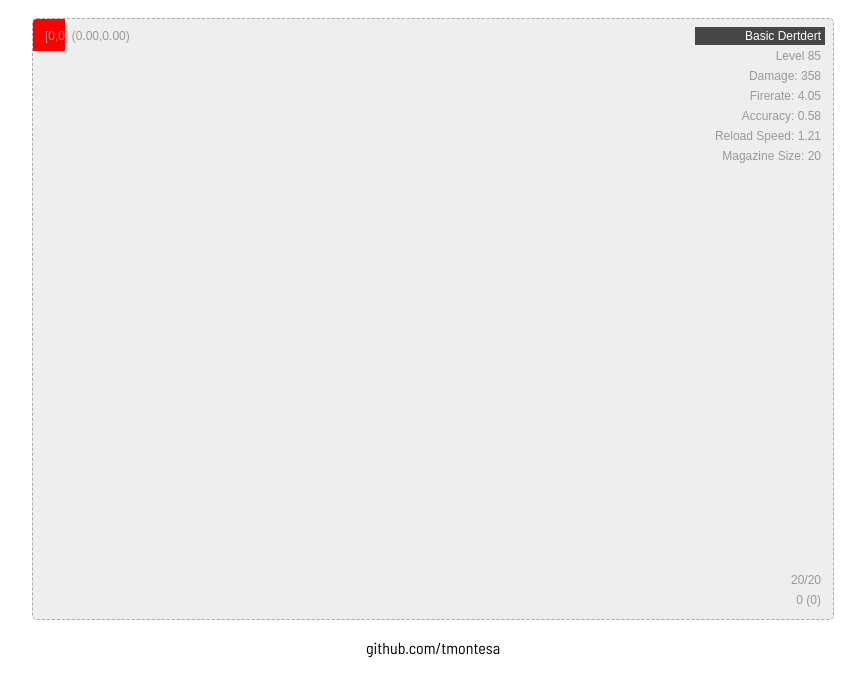
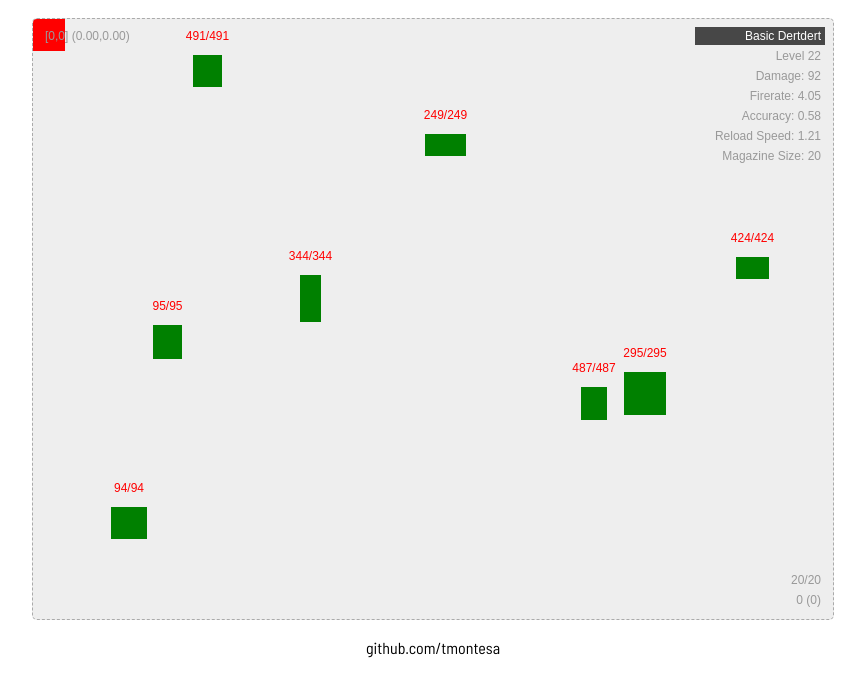
Before and after one commit to tmontesa/magic-prototype, a plain HTML site: page index.html in a window 1280 px wide. Shown: the part 102-798 px from the top of the page, without its empty margins (207-1072 px from the left). Drawn offline with Linux system fonts and the light colour scheme.

Commit message:
Debug enemies added

```diff
--- a/index.html
+++ b/index.html
@@ -19,6 +19,7 @@
 <script src="script/assets.js"></script>
 
 <script src="script/objects/player.js"></script>
+<script src="script/objects/enemy.js"></script>
 <script src="script/objects/rarity.js"></script>
 <script src="script/objects/casterpart.js"></script>
 <script src="script/objects/caster.js"></script>
--- a/script/debug.js
+++ b/script/debug.js
@@ -53,10 +53,27 @@ function debug_player_information() {
     ctx.closePath();
 }
 
+function debug_enemy_information() {
+    ctx.beginPath();
+    ctx.textAlign = "center";
+    ctx.textBaseline = "bottom";
+    ctx.fillStyle = "#f00";
+
+    for (var i = 0; i < enemies.length; i++) {
+        ctx.beginPath();
+        ctx.fillText(enemies[i].health + "/" + enemies[i].max_health,
+            enemies[i].x + (enemies[i].w/2), enemies[i].y - debug_padding);
+        ctx.closePath();
+    }
+
+    ctx.closePath();
+}
+
 //
 // Main
 //
 
 function debug() {
     debug_player_information();
+    debug_enemy_information();
 }
--- a/script/game.js
+++ b/script/game.js
@@ -19,10 +19,16 @@ document.addEventListener("keyup", handlerKeyUp, false);
 
 // Instances of objects.
 var player = new Player();
+
 var projectiles = [];
 player.equip[0] = generate_caster(player.level);
 player.magazine = player.equip[0].magazinesize;
 console.log(player.equip[0]);
+
+var enemies = [];
+for (var i = 0; i < 8; i++) {
+    enemies.push(generate_enemy());
+}
 
 //
 // Main
--- a/script/math.js
+++ b/script/math.js
@@ -7,3 +7,10 @@ function contain_number(n, min, max) {
     if (n > max) { return max; }
     return n;
 }
+
+function collision(ax, ay, aw, ah, bx, by, bw, bh) {
+    return ax < bx + bw &&
+            ax + aw > bx &&
+            ay < by + bh &&
+            ah + ay > by;
+}
--- /dev/null
+++ b/script/objects/enemy.js
@@ -0,0 +1,21 @@
+function Enemy(w, h, x, y, max_health) {
+   // Position and dimensions of the enemy.
+    this.w = w;
+    this.h = h;
+    this.x = x;
+    this.y = y;
+
+    // Health.
+    this.health = max_health;
+    this.max_health = max_health;
+}
+
+function generate_enemy() {
+    return new Enemy(
+        random_int(16, 32),
+        random_int(16, 32),
+        random_int(0, canvas.width),
+        random_int(0, canvas.height),
+        random_int(50, 500)
+    )
+}
--- a/script/objects/player.js
+++ b/script/objects/player.js
@@ -17,7 +17,7 @@ function Player() {
     this.vy = 0;
 
     // Level and experience.
-    this.level = random_int(1,100);
+    this.level = random_int(1,25);
     this.experience = 0;
 
     // Projectile fire rate timing.
--- a/script/render.js
+++ b/script/render.js
@@ -14,6 +14,15 @@ function game_render_projectiles() {
     }
 }
 
+function game_render_enemies() {
+    for (var i = 0; i < enemies.length; i++) {
+        ctx.beginPath();
+        ctx.fillStyle = 'green';
+        ctx.fillRect(enemies[i].x, enemies[i].y, enemies[i].w, enemies[i].h);
+        ctx.closePath();
+    }
+}
+
 //
 // Main Render
 //
@@ -22,4 +31,5 @@ function game_render() {
     ctx.clearRect(0, 0, canvas.width, canvas.height);
     game_render_player();
     game_render_projectiles();
+    game_render_enemies();
 }
--- a/script/update.js
+++ b/script/update.js
@@ -49,10 +49,8 @@ function game_update_projectile_spawn() {
     dx = (dx/l * 32) + spread;
     dy = (dy/l * 32) + spread;
 
-    projectiles.push(new Projectile(4, 4, player.xm, player.ym,
+    projectiles.push(new Projectile(8, 8, player.xm, player.ym,
         dx, dy, player.equip[player.current_equip].damage));
-
-    // TODO: Porjectiles are (not supposed to be) steering to the top-right, adjust formula.
 
     player.projectile_cooldown = player.base_projectile_cooldown / player.equip[player.current_equip].firerate;
     player.magazine--;
@@ -65,6 +63,21 @@ function game_update_projectile_movement() {
     }
 }
 
+function game_update_projectile_collision() {
+    for (var e = 0; e < enemies.length; e++) {
+        for (var p = 0; p < projectiles.length; p++) {
+            if (collision(enemies[e].x, enemies[e].y, enemies[e].w, enemies[e].h,
+                projectiles[p].x, projectiles[p].y, projectiles[p].w, projectiles[p].h)) {
+                    enemies[e].health -= projectiles[p].damage;
+                    if (enemies[e].health <= 0) {
+                        enemies.splice(e, 1);
+                    }
+                    projectiles.splice(p, 1);
+                }
+        }
+    }
+}
+
 //
 // Main Update
 //
@@ -74,4 +87,5 @@ function game_update() {
     game_update_player_reload();
     game_update_projectile_spawn();
     game_update_projectile_movement();
+    game_update_projectile_collision();
 }
```
